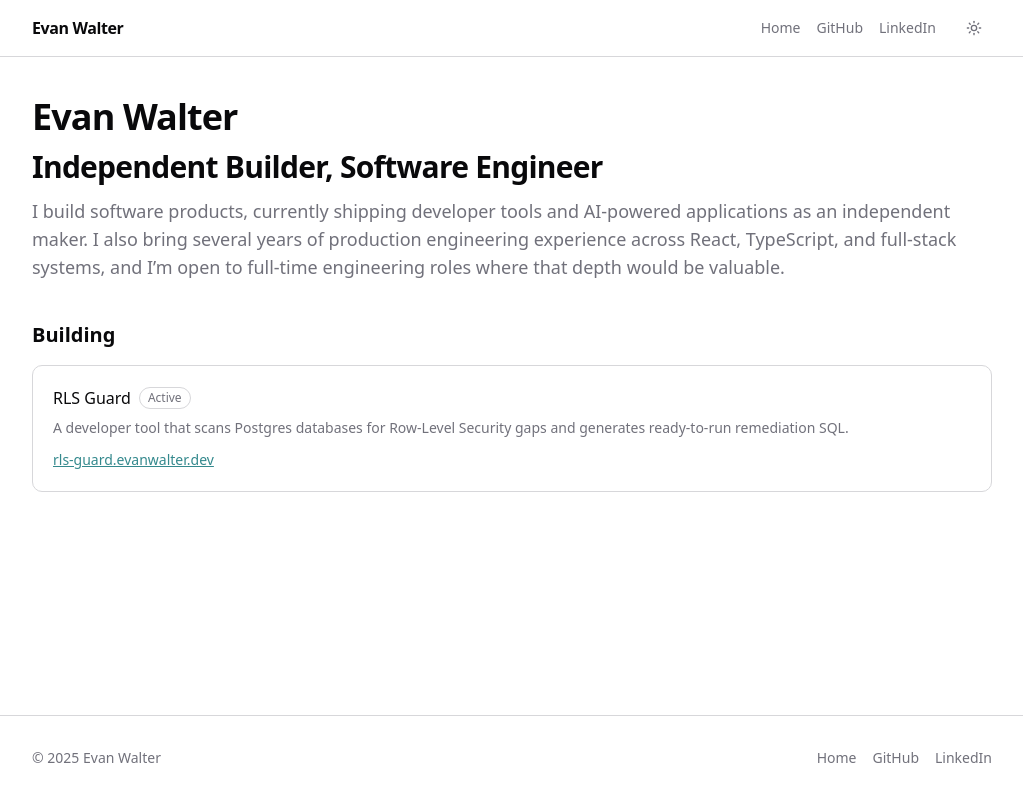
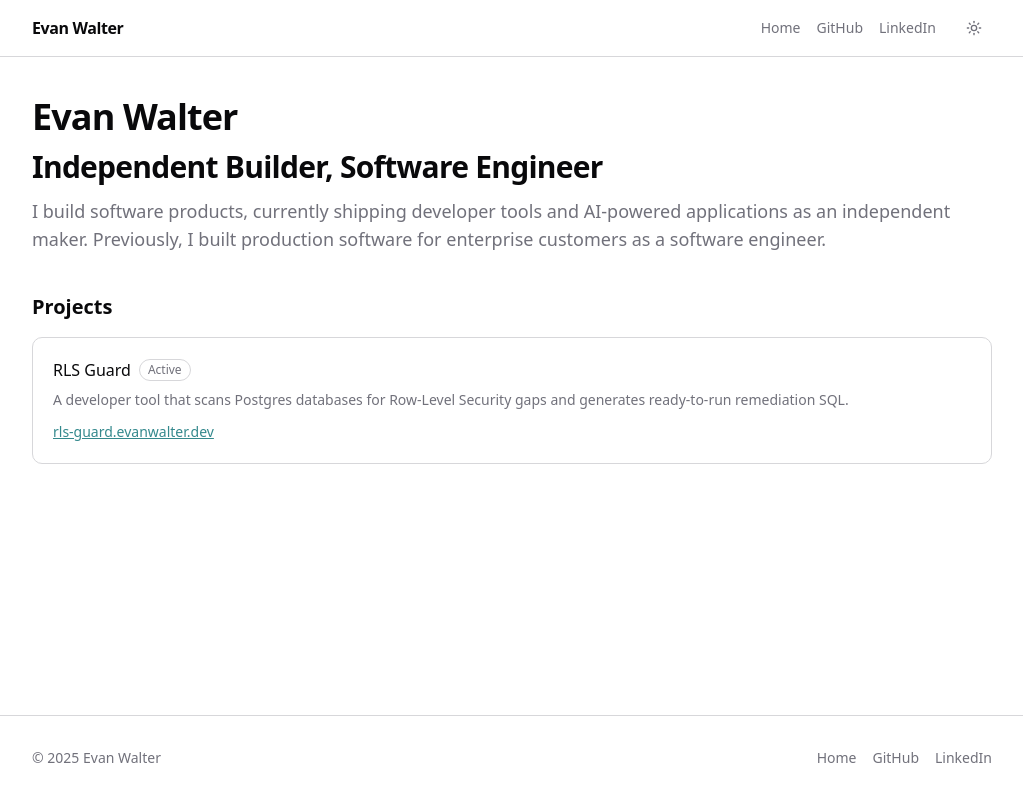
Before and after one commit to evwalt/evanwalter.dev, a Next.js app: page / in a window 1280 px wide. Shown: the whole page, without its empty margins (128-1151 px from the left). Built offline with nearby package versions, Linux system fonts and the light colour scheme.

Commit message:
feat(home): refine portfolio positioning

```diff
--- a/app/page.tsx
+++ b/app/page.tsx
@@ -9,12 +9,12 @@ export default function HomePage() {
           Independent Builder, Software Engineer
         </h2>
         <p className="text-muted-foreground text-lg">
-          {`I build software products, currently shipping developer tools and AI-powered applications as an independent maker. I also bring several years of production engineering experience across React, TypeScript, and full-stack systems, and I’m open to full-time engineering roles where that depth would be valuable.`}
+          {`I build software products, currently shipping developer tools and AI-powered applications as an independent maker. Previously, I built production software for enterprise customers as a software engineer.`}
         </p>
       </section>
 
       <section className="space-y-4">
-        <h2 className="text-xl font-semibold">Building</h2>
+        <h2 className="text-xl font-semibold">Projects</h2>
         <div className="rounded-lg border p-5">
           <div className="flex items-center gap-2">
             <h3 className="font-medium">RLS Guard</h3>
```
